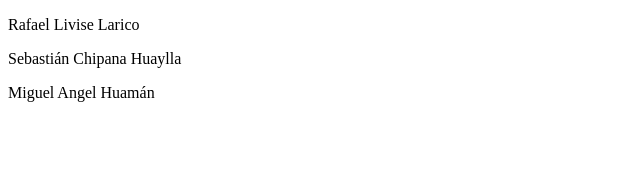
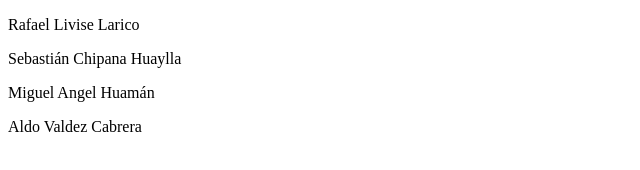
Before and after one commit to RavilcoDev/cevidev-present, a plain HTML site: page index.html in a window 1280 px wide. Shown: the whole page, without its empty margins (0-640 px from the left). Drawn offline with Linux system fonts and the light colour scheme.

Commit message:
add name

```diff
--- a/index.html
+++ b/index.html
@@ -10,5 +10,6 @@
     <p>Rafael Livise Larico</p>
     <p>Sebastián Chipana Huaylla</p>
     <p>Miguel Angel Huamán</p>
+    <p>Aldo Valdez Cabrera</p>
   </body>
 </html>
```
